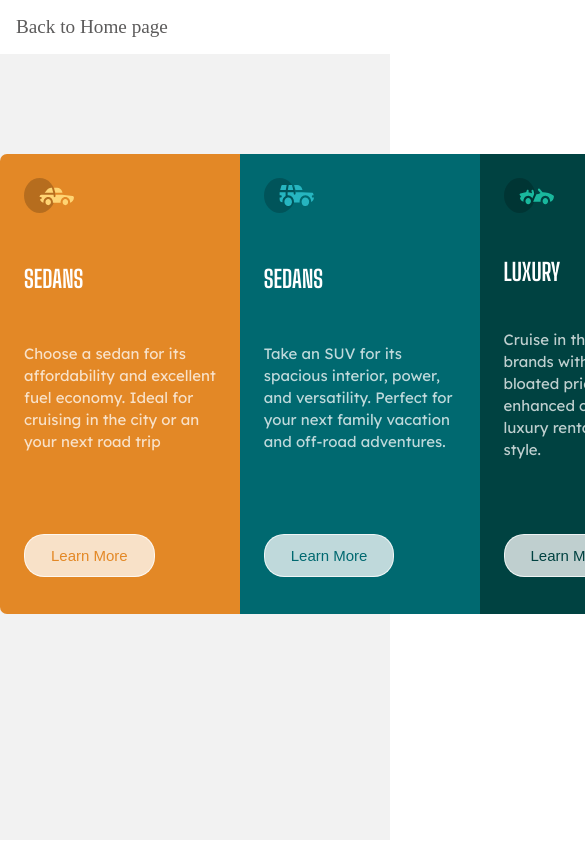
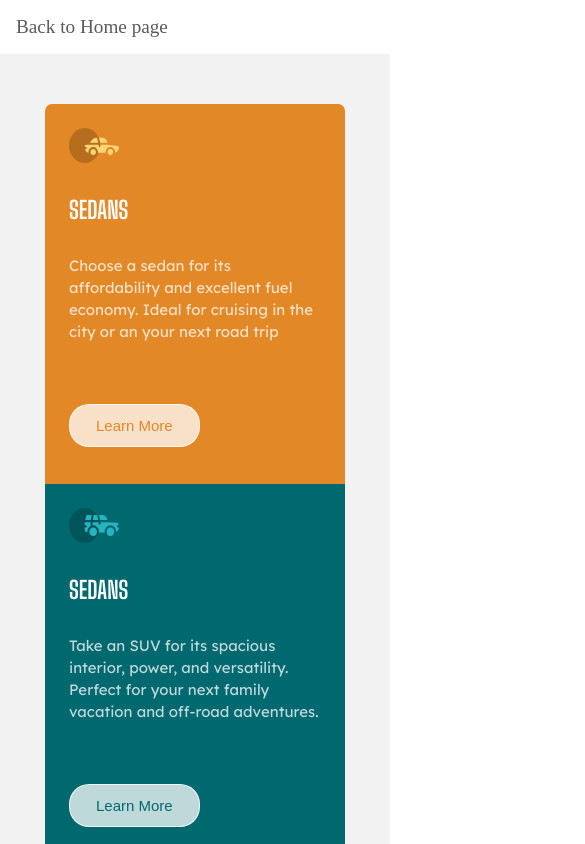
Before and after one commit to Dina2703/css_small-projects, a React (Create React App) app: page /preview-card in a window 390 px wide. Shown: the top 844 px of the page, 585 px wide, since content can reach past the window. Built offline with nearby package versions, Linux system fonts and the light colour scheme.

Commit message:
Preview Card for the small devices

```diff
--- a/src/components/PreviewCard.js
+++ b/src/components/PreviewCard.js
@@ -8,6 +8,7 @@ function PreviewCard() {
   return (
     <section id="preview-card">
       <div className="container">
+        <div className="grid-container">
           <div className="item left">
             <div className="img-wrapper">
               <img src={sedanImg} alt="" />
@@ -60,6 +61,7 @@ function PreviewCard() {
             </div>
           </div>
         </div>
+      </div>
     </section>
   );
 }
--- a/src/index.css
+++ b/src/index.css
@@ -1,8 +1,9 @@
 body {
   background-color: #fff;
   width: 100vw;
-
+  height: auto;
   margin: 0;
+  overflow-x: hidden;
 }
 
 * {
--- a/src/style/preview_card.css
+++ b/src/style/preview_card.css
@@ -12,7 +12,7 @@
   background-color: var(--light-gray);
   font-family: "Lexend Deca", sans-serif;
   width: 100vw;
-  height: calc(100vh - 58px);
+  height: 100vh;
   padding-top: 100px;
 }
 
@@ -20,6 +20,12 @@
   width: 720px;
   height: 460px;
   margin: auto;
+}
+
+#preview-card .grid-container {
+  display: grid;
+  grid-template-columns: repeat(3, 1fr);
+  height: 100%;
 }
 
 #preview-card img {
@@ -63,8 +69,7 @@
 }
 
 .item {
-  width: 33.3%;
-  height: 100%;
+  width: 100%;
   padding: 1.5rem;
   display: inline-flex;
   flex-direction: column;
@@ -97,3 +102,33 @@
 .right button {
   color: var(--very-dark-cyan);
 }
+
+@media screen and (max-width: 500px) {
+  #preview-card {
+    padding-top: 50px;
+    padding-bottom: 100px;
+    height: auto;
+  }
+
+  #preview-card .container {
+    width: 300px;
+    height: auto;
+  }
+
+  #preview-card .grid-container {
+    display: grid;
+    grid-template-columns: auto;
+    margin: 0 auto;
+  }
+  .item {
+    height: 380px;
+  }
+
+  .left {
+    border-radius: 7px 7px 0 0;
+  }
+
+  .right {
+    border-radius: 0 0 7px 7px;
+  }
+}
```
Lines whose indentation alone changed are shown as unchanged.
